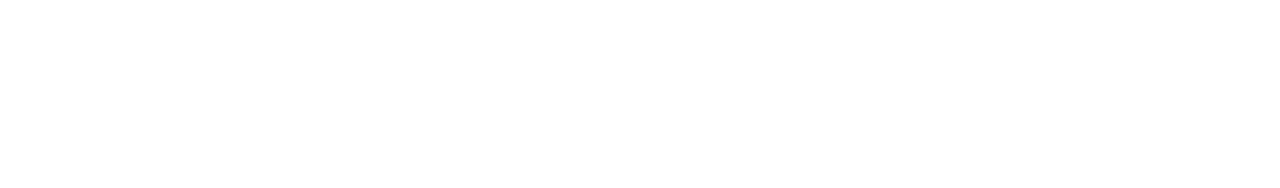
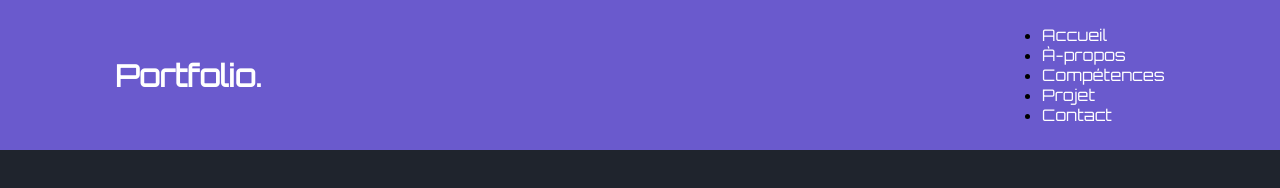
Before and after one commit to dootod/portfolio-v2, a plain HTML site: page html/index.html in a window 1280 px wide. Drawn offline with Linux system fonts and the light colour scheme.

Commit message:
Debut de la première page

```diff
--- a/css/style.css
+++ b/css/style.css
@@ -1,6 +1,6 @@
 /* Fonts  */
 
-/* Orbitron : font-family: 'Orbitron', sans-serif; */
+/* font-family: 'Orbitron', sans-serif; */
 
 @font-face {
     font-family: 'Orbitron';
@@ -17,3 +17,42 @@
     font-weight: normal;
     font-style: normal;
 }
+
+/* Paramêtre global */
+
+* {
+    margin: 0;
+    padding: 0;
+    box-sizing: border-box;
+}
+
+body {
+    background: #1f242d;
+    font-family: 'Roboto Mono', monospace;
+}
+
+/* Navbar */
+
+a {
+    color: #fff;
+    text-decoration: none;
+}
+
+.navbar {
+    position: fixed;
+    left: 0;
+    top: 0;
+    width: 100%;
+    padding: 25px 9%;
+    background: slateblue;
+    display: flex;
+    justify-content: space-between;
+    align-items: center;
+    z-index: 100;
+    font-family: 'Orbitron', sans-serif;
+}
+
+.navbar .logo {
+    font-size: 30px;
+    font-weight: 700;
+}
--- a/html/index.html
+++ b/html/index.html
@@ -5,7 +5,32 @@
     <meta name="viewport" content="width=device-width, initial-scale=1.0">
     <title>Accueil - Portfolio</title>
     <link rel="stylesheet" href="../css/style.css">
+
+    <!-- Favicon standard -->
+    <link rel="icon" type="image/png" sizes="32x32" href="../img/favicon_io/favicon-32x32.png">
+    <link rel="icon" type="image/png" sizes="16x16" href="../img/favicon_io/favicon-16x16.png">
+    <link rel="shortcut icon" href="../img/favicon_io/favicon.ico">
+
+    <!-- Apple Touch Icon (iPhone, iPad) -->
+    <link rel="apple-touch-icon" sizes="180x180" href="../img/favicon_io/apple-touch-icon.png">
+
+    <!-- Android (Chrome) -->
+    <link rel="icon" type="image/png" sizes="192x192" href="../img/favicon_io/android-chrome-192x192.png">
+    <link rel="icon" type="image/png" sizes="512x512" href="../img/favicon_io/android-chrome-512x512.png">
+    <link rel="manifest" href="../img/favicon_io/site.webmanifest">
+
+    <script src="https://kit.fontawesome.com/298ba219c7.js" crossorigin="anonymous"></script>
 </head>
 <body>
+    <nav class="navbar">
+        <a href="#" class="logo">Portfolio.</a>
+        <ul>
+            <li><a href="#">Accueil</a></li>
+            <li><a href="#">À-propos</a></li>
+            <li><a href="#">Compétences</a></li>
+            <li><a href="#">Projet</a></li>
+            <li><a href="#">Contact</a></li>
+        </ul>
+    </nav>
 </body>
 </html>
```
